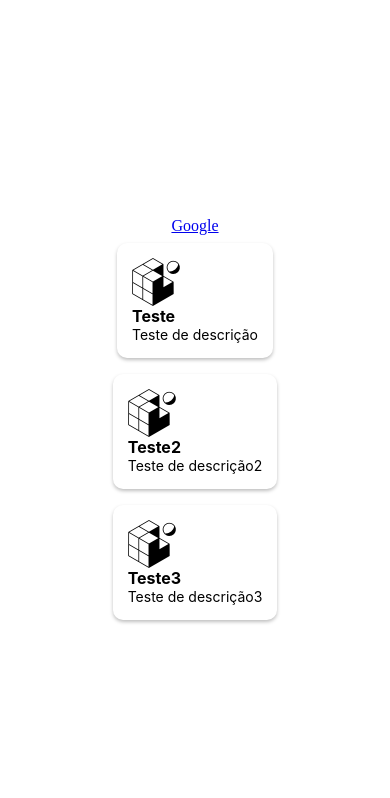
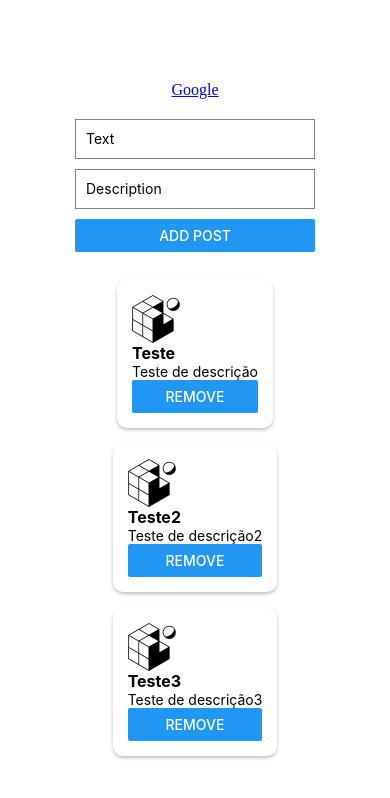
Before and after one commit to ddgoncal/my-app-typescript, a React Native app: screen / in a window 390 px wide. Shown: the top 798 px of the page. Built offline with nearby package versions, Linux system fonts and the light colour scheme.

Commit message:
Add ability to add and remove posts from main page
---

For more details, open the [Copilot Workspace session](https://copilot-workspace.githubnext.com/ddgoncal/my-app-typescript?shareId=XXXX-XXXX-XXXX-XXXX).

```diff
--- /dev/null
+++ b/AddPost.tsx
@@ -0,0 +1,50 @@
+import React, { useState } from 'react';
+import { View, TextInput, Button, StyleSheet } from 'react-native';
+
+interface AddPostProps {
+  addPost: (text: string, description: string) => void;
+}
+
+const AddPost = ({ addPost }: AddPostProps) => {
+  const [text, setText] = useState('');
+  const [description, setDescription] = useState('');
+
+  const handleSubmit = () => {
+    addPost(text, description);
+    setText('');
+    setDescription('');
+  };
+
+  return (
+    <View style={styles.container}>
+      <TextInput
+        style={styles.input}
+        placeholder="Text"
+        value={text}
+        onChangeText={setText}
+      />
+      <TextInput
+        style={styles.input}
+        placeholder="Description"
+        value={description}
+        onChangeText={setDescription}
+      />
+      <Button title="Add Post" onPress={handleSubmit} />
+    </View>
+  );
+};
+
+const styles = StyleSheet.create({
+  container: {
+    margin: 20,
+  },
+  input: {
+    height: 40,
+    borderColor: 'gray',
+    borderWidth: 1,
+    marginBottom: 10,
+    padding: 10,
+  },
+});
+
+export default AddPost;
--- a/App.tsx
+++ b/App.tsx
@@ -1,20 +1,39 @@
 import { StatusBar } from 'expo-status-bar';
 import { StyleSheet, Text, View } from 'react-native';
+import { useState } from 'react';
 import { Teste } from './Teste';
 import { Wrapper, Wrapperdois} from './Wrapper';
 import Post from './Post';
+import AddPost from './AddPost';
 
 export default function App() {
-  var a: number = 1;
-  var b: string = "fasd";
-  var nome ="enviamos esta variavel";
+  const [posts, setPosts] = useState([
+    { id: 1, text: "Teste", description: "Teste de descrição" },
+    { id: 2, text: "Teste2", description: "Teste de descrição2" },
+    { id: 3, text: "Teste3", description: "Teste de descrição3" }
+  ]);
+
+  const addPost = (text: string, description: string) => {
+    const newPost = {
+      id: posts.length + 1,
+      text,
+      description
+    };
+    setPosts([...posts, newPost]);
+  };
+
+  const removePost = (id: number) => {
+    setPosts(posts.filter(post => post.id !== id));
+  };
+
   return (
     <View style={styles.container}>
       <a href="https://www.google.com">Google</a>
 
-      <Post text="Teste" description="Teste de descrição" />
-      <Post text="Teste2" description="Teste de descrição2" />
-      <Post text="Teste3" description="Teste de descrição3" />
+      <AddPost addPost={addPost} />
+      {posts.map(post => (
+        <Post key={post.id} id={post.id} text={post.text} description={post.description} removePost={removePost} />
+      ))}
       <StatusBar style="auto" />
     </View>
   );
--- a/Post.tsx
+++ b/Post.tsx
@@ -1,21 +1,23 @@
 import React from 'react';
-import { Image, View, Text} from 'react-native';
+import { Image, View, Text, Button } from 'react-native';
 import styles from './Post_styles';
 
 interface PostProps {
+  id: number;
   text?: string;
   description?: string;
+  removePost: (id: number) => void;
 }
 
-const Post = ({text, description}: PostProps) => {
+const Post = ({ id, text, description, removePost }: PostProps) => {
   return (
     <View style={styles.postContainer}>
       <Image source={require('./assets/favicon.png')} />
       <Text style={styles.username}>{text}</Text>
       <Text>{description}</Text>
+      <Button title="Remove" onPress={() => removePost(id)} />
     </View>
   );
 };
 
-
 export default Post;
```
